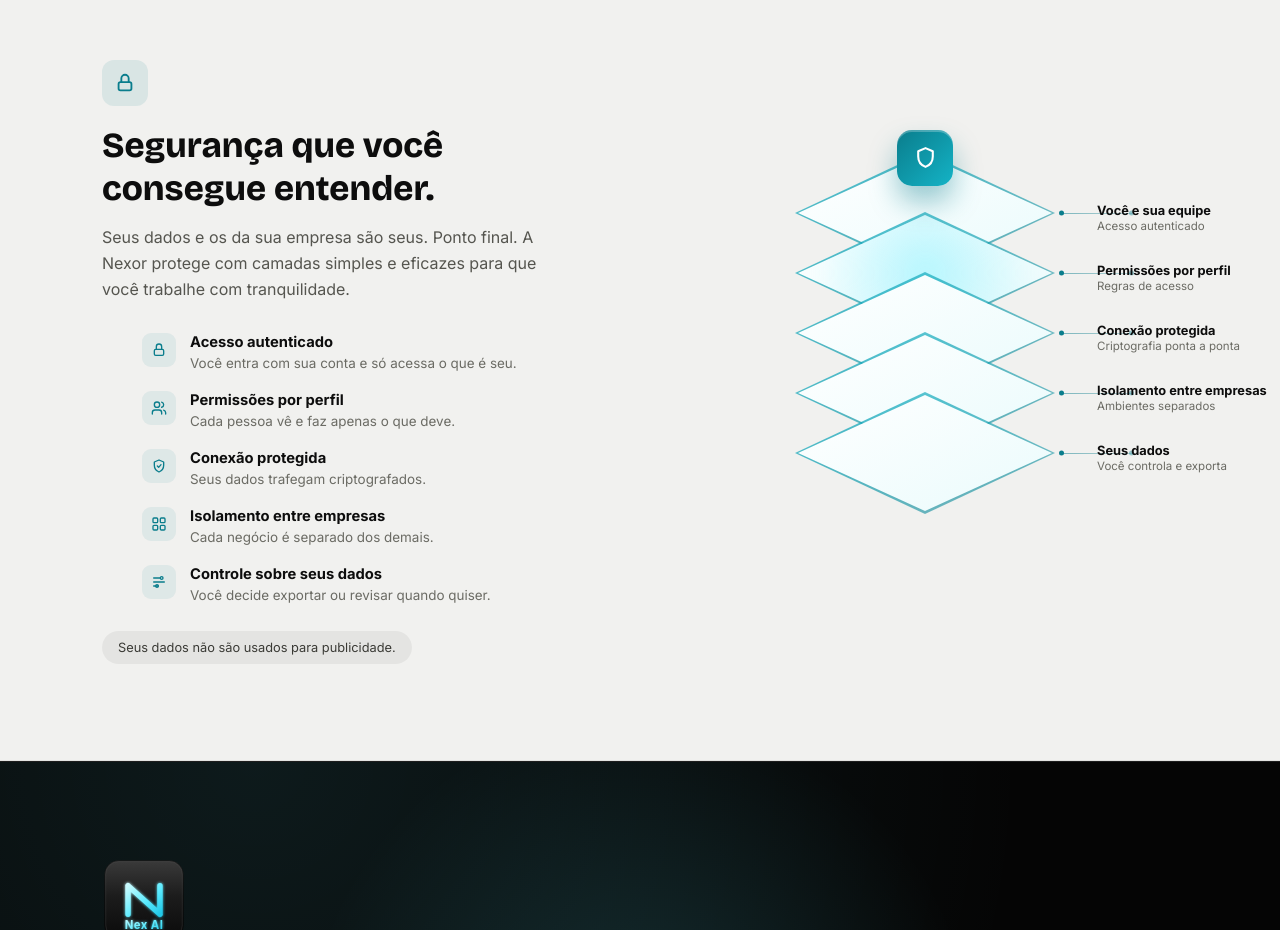
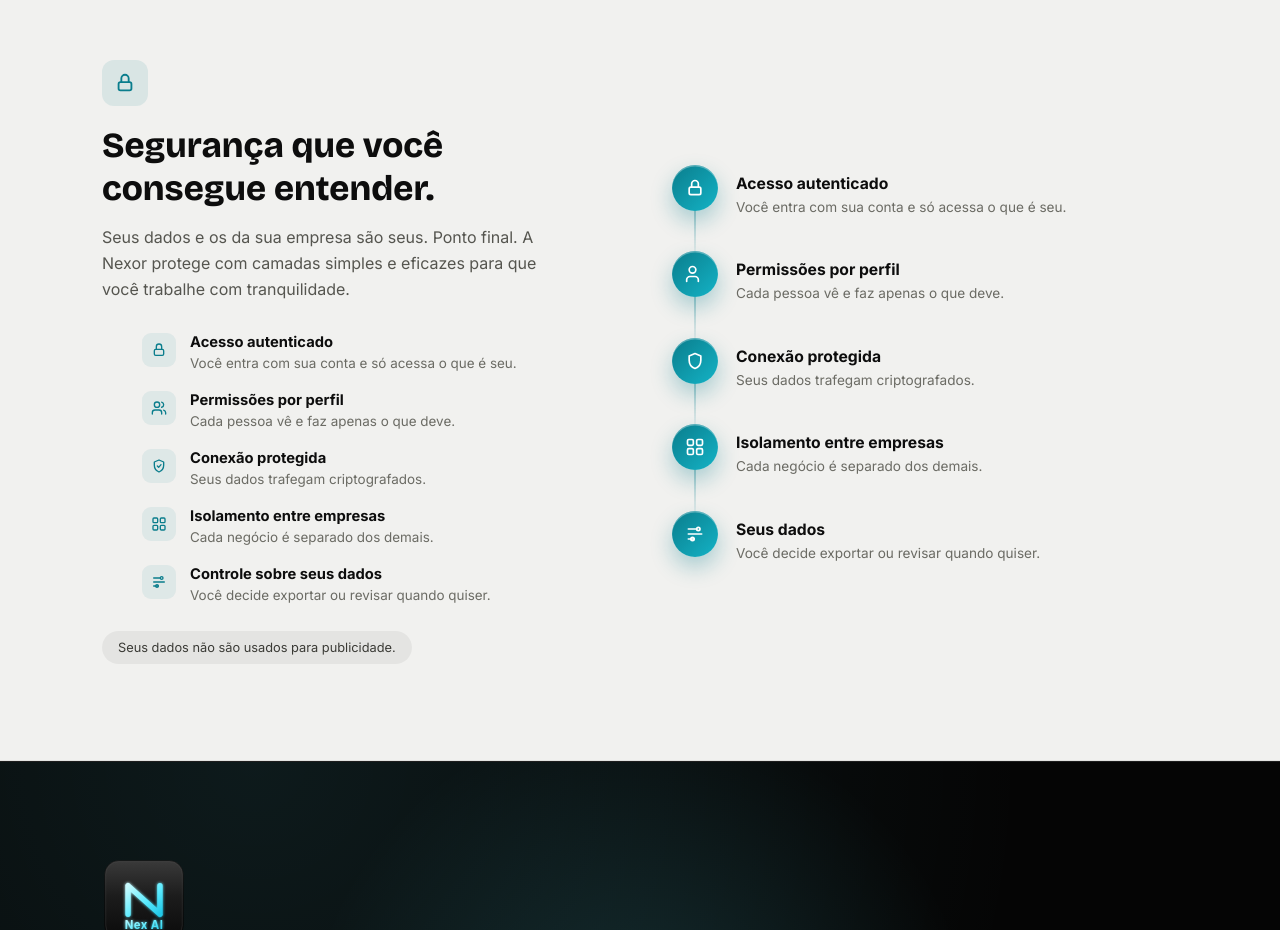
Before and after one commit to jvictorsalesmedia/nexor-app, a website: page landing.html in a window 1280 px wide. Shown: the part 2020-2950 px from the top of the page. Drawn offline with nearby package versions, Linux system fonts and the light colour scheme.

Commit message:
Replace security diagram with a connected timeline (Variant B)
Vertical list of circular icon nodes connected by a line, matching
the chosen direction over the glass-diamond stack.

```diff
--- a/landing.html
+++ b/landing.html
@@ -535,106 +535,53 @@
     color: #3a3a35;
   }
 
-  .security-diagram { position: relative; height: 420px; }
+  .security-diagram { padding-top: 4px; }
 
-  .sd-layer {
-    position: absolute;
-    left: 50%;
-    width: 260px;
-    height: 122px;
-    transform: translateX(-50%);
-    clip-path: polygon(50% 0%, 100% 50%, 50% 100%, 0% 50%);
-    background: linear-gradient(160deg, rgba(20,179,198,0.75), rgba(10,125,140,0.4));
-    filter:
-      drop-shadow(0 3px 4px rgba(10,125,140,0.18))
-      drop-shadow(0 22px 26px rgba(10,125,140,0.16));
+  .sec-item {
+    display: flex;
+    gap: 18px;
+    position: relative;
+    padding-bottom: 34px;
+    opacity: 0;
+    transform: translateY(14px);
+    transition: opacity 560ms ease, transform 560ms ease;
   }
 
-  .sd-layer-fill {
-    position: absolute;
-    inset: 3px;
-    clip-path: polygon(50% 0%, 100% 50%, 50% 100%, 0% 50%);
-    background: linear-gradient(155deg, #ffffff, #eafbfc);
-    overflow: hidden;
+  .reveal.is-visible .sec-item { opacity: 1; transform: translateY(0); }
+  .reveal.is-visible .sec-item:nth-child(1) { transition-delay: 60ms; }
+  .reveal.is-visible .sec-item:nth-child(2) { transition-delay: 150ms; }
+  .reveal.is-visible .sec-item:nth-child(3) { transition-delay: 240ms; }
+  .reveal.is-visible .sec-item:nth-child(4) { transition-delay: 330ms; }
+  .reveal.is-visible .sec-item:nth-child(5) { transition-delay: 420ms; }
+
+  .sec-item:last-child { padding-bottom: 0; }
+
+  .sec-rail { position: relative; flex: 0 0 auto; display: flex; flex-direction: column; align-items: center; }
+
+  .sec-node {
+    width: 46px; height: 46px; border-radius: 50%;
+    background: linear-gradient(135deg, #0a7d8c, #14b3c6);
+    display: grid; place-items: center;
+    color: #fff;
+    box-shadow: 0 10px 22px rgba(10,125,140,0.32), 0 1.5px 0 rgba(255,255,255,0.3) inset;
+    z-index: 1;
+    flex: 0 0 auto;
   }
+  .sec-node svg.ico { width: 20px; height: 20px; }
 
-  .sd-glow {
-    position: absolute;
-    inset: -10%;
-    background: radial-gradient(circle, rgba(94,236,255,0.42), transparent 68%);
-    filter: blur(10px);
-  }
-
-  .sd-layer.d1 { top: 0; }
-  .sd-layer.d2 { top: 60px; }
-  .sd-layer.d3 { top: 120px; }
-  .sd-layer.d4 { top: 180px; }
-  .sd-layer.d5 { top: 240px; }
-
-  .sd-shield {
-    position: absolute;
-    top: -22px;
-    left: 50%;
-    transform: translateX(-50%);
-    width: 56px; height: 56px;
-    border-radius: 15px;
-    background: linear-gradient(135deg, #0a7d8c, #14b3c6);
-    display: grid;
-    place-items: center;
-    color: #fff;
-    box-shadow: 0 16px 28px rgba(10,125,140,0.4), 0 2px 0 rgba(255,255,255,0.25) inset;
-    z-index: 2;
-  }
-  .sd-shield svg.ico { width: 25px; height: 25px; }
-
-  .sd-connector { position: absolute; height: 1px; background: linear-gradient(90deg, rgba(10,125,140,0.5), rgba(10,125,140,0.25)); }
-  .sd-connector::before, .sd-connector::after {
+  .sec-rail::after {
     content: "";
     position: absolute;
-    top: 50%;
-    width: 5px; height: 5px;
-    border-radius: 50%;
-    background: #0a7d8c;
-    transform: translateY(-50%);
+    top: 46px;
+    bottom: -34px;
+    width: 2px;
+    background: linear-gradient(180deg, rgba(10,125,140,0.35), rgba(10,125,140,0.08));
   }
-  .sd-connector::before { left: -2.5px; }
-  .sd-connector::after { right: -2.5px; opacity: 0.4; }
-  .sd-label { position: absolute; font-size: 0.76rem; white-space: nowrap; }
-  .sd-label strong { display: block; font-size: 0.8rem; color: #0d0d0d; }
-  .sd-label span { color: #6b6b64; font-size: 0.72rem; }
+  .sec-item:last-child .sec-rail::after { display: none; }
 
-  @media (min-width: 861px) {
-    .sd-connector { left: 77%; width: 70px; }
-    .sd-connector.c1 { top: 61px; }
-    .sd-connector.c2 { top: 121px; }
-    .sd-connector.c3 { top: 181px; }
-    .sd-connector.c4 { top: 241px; }
-    .sd-connector.c5 { top: 301px; }
-    .sd-label { left: 84%; }
-    .sd-label.l1 { top: 51px; }
-    .sd-label.l2 { top: 111px; }
-    .sd-label.l3 { top: 171px; }
-    .sd-label.l4 { top: 231px; }
-    .sd-label.l5 { top: 291px; }
-  }
-
-  @media (max-width: 860px) {
-    .security-diagram { display: none; }
-  }
-
-  .reveal.is-visible .sd-layer {
-    animation: sdLayerIn 720ms cubic-bezier(0.16, 1, 0.3, 1) backwards;
-  }
-  .reveal.is-visible .sd-layer.d1 { animation-delay: 60ms; }
-  .reveal.is-visible .sd-layer.d2 { animation-delay: 150ms; }
-  .reveal.is-visible .sd-layer.d3 { animation-delay: 240ms; }
-  .reveal.is-visible .sd-layer.d4 { animation-delay: 330ms; }
-  .reveal.is-visible .sd-layer.d5 { animation-delay: 420ms; }
-
-  @keyframes sdLayerIn {
-    from { opacity: 0; transform: translateX(-50%) translateY(-18px) scale(0.9); }
-    to { opacity: 1; transform: translateX(-50%) translateY(0) scale(1); }
-  }
+  .sec-body { padding-top: 9px; }
+  .sec-body strong { display: block; font-size: 0.98rem; margin-bottom: 4px; }
+  .sec-body span { display: block; font-size: 0.85rem; color: #6b6b64; line-height: 1.5; }
 
   /* ---------- Final CTA ---------- */
 
@@ -893,22 +840,26 @@
       </div>
 
       <div class="security-diagram reveal">
-        <div class="sd-shield"><svg class="ico" viewBox="0 0 24 24" fill="none" stroke="currentColor" stroke-width="2" stroke-linecap="round" stroke-linejoin="round"><path d="M12 3 5 6v5c0 5 3 8.5 7 10 4-1.5 7-5 7-10V6z"></path></svg></div>
-        <div class="sd-layer d1"><div class="sd-layer-fill"></div></div>
-        <div class="sd-layer d2"><div class="sd-layer-fill"><div class="sd-glow"></div></div></div>
-        <div class="sd-layer d3"><div class="sd-layer-fill"></div></div>
-        <div class="sd-layer d4"><div class="sd-layer-fill"></div></div>
-        <div class="sd-layer d5"><div class="sd-layer-fill"></div></div>
-        <div class="sd-connector c1"></div>
-        <div class="sd-connector c2"></div>
-        <div class="sd-connector c3"></div>
-        <div class="sd-connector c4"></div>
-        <div class="sd-connector c5"></div>
-        <div class="sd-label l1"><strong>Você e sua equipe</strong><span>Acesso autenticado</span></div>
-        <div class="sd-label l2"><strong>Permissões por perfil</strong><span>Regras de acesso</span></div>
-        <div class="sd-label l3"><strong>Conexão protegida</strong><span>Criptografia ponta a ponta</span></div>
-        <div class="sd-label l4"><strong>Isolamento entre empresas</strong><span>Ambientes separados</span></div>
-        <div class="sd-label l5"><strong>Seus dados</strong><span>Você controla e exporta</span></div>
+        <div class="sec-item">
+          <div class="sec-rail"><div class="sec-node"><svg class="ico" viewBox="0 0 24 24" fill="none" stroke="currentColor" stroke-width="2" stroke-linecap="round" stroke-linejoin="round"><rect x="5" y="11" width="14" height="9" rx="2"></rect><path d="M8 11V7a4 4 0 0 1 8 0v4"></path></svg></div></div>
+          <div class="sec-body"><strong>Acesso autenticado</strong><span>Você entra com sua conta e só acessa o que é seu.</span></div>
+        </div>
+        <div class="sec-item">
+          <div class="sec-rail"><div class="sec-node"><svg class="ico" viewBox="0 0 24 24" fill="none" stroke="currentColor" stroke-width="2" stroke-linecap="round" stroke-linejoin="round"><path d="M16 21v-2a4 4 0 0 0-4-4H6a4 4 0 0 0-4 4v2"></path><circle cx="9" cy="7" r="4"></circle></svg></div></div>
+          <div class="sec-body"><strong>Permissões por perfil</strong><span>Cada pessoa vê e faz apenas o que deve.</span></div>
+        </div>
+        <div class="sec-item">
+          <div class="sec-rail"><div class="sec-node"><svg class="ico" viewBox="0 0 24 24" fill="none" stroke="currentColor" stroke-width="2" stroke-linecap="round" stroke-linejoin="round"><path d="M12 3 5 6v5c0 5 3 8.5 7 10 4-1.5 7-5 7-10V6z"></path></svg></div></div>
+          <div class="sec-body"><strong>Conexão protegida</strong><span>Seus dados trafegam criptografados.</span></div>
+        </div>
+        <div class="sec-item">
+          <div class="sec-rail"><div class="sec-node"><svg class="ico" viewBox="0 0 24 24" fill="none" stroke="currentColor" stroke-width="2" stroke-linecap="round" stroke-linejoin="round"><rect x="3" y="3" width="7" height="7" rx="1.5"></rect><rect x="14" y="3" width="7" height="7" rx="1.5"></rect><rect x="3" y="14" width="7" height="7" rx="1.5"></rect><rect x="14" y="14" width="7" height="7" rx="1.5"></rect></svg></div></div>
+          <div class="sec-body"><strong>Isolamento entre empresas</strong><span>Cada negócio é separado dos demais.</span></div>
+        </div>
+        <div class="sec-item">
+          <div class="sec-rail"><div class="sec-node"><svg class="ico" viewBox="0 0 24 24" fill="none" stroke="currentColor" stroke-width="2" stroke-linecap="round" stroke-linejoin="round"><path d="M4 6h10"></path><path d="M4 12h16"></path><path d="M4 18h7"></path><circle cx="16" cy="6" r="2"></circle><circle cx="9" cy="18" r="2"></circle></svg></div></div>
+          <div class="sec-body"><strong>Seus dados</strong><span>Você decide exportar ou revisar quando quiser.</span></div>
+        </div>
       </div>
     </div>
   </section>
```
